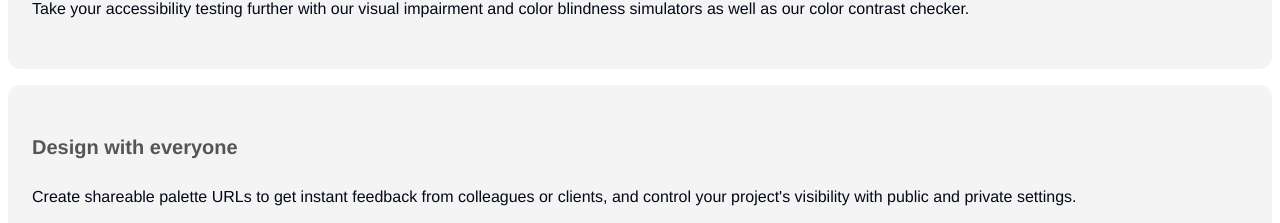
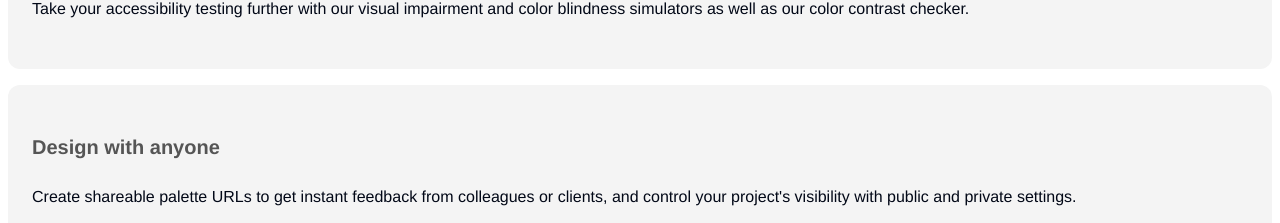
Before and after one commit to ci-dominguez/old-glimpse-nextjs, a Next.js app: page / in a window 1280 px wide. Shown: the part 3131-3354 px from the top of the page. Built offline with nearby package versions, Linux system fonts and the light colour scheme; no server answers.

Commit message:
Update wording

```diff
--- a/app/(marketing)/page.tsx
+++ b/app/(marketing)/page.tsx
@@ -182,7 +182,7 @@ export default function Home() {
       </section>
 
       <section className='flex flex-col m-2 px-6 py-12 space-y-6 rounded-xl bg-off'>
-        <h3 className='text-xl font-bold text-on'>Design with everyone</h3>
+        <h3 className='text-xl font-bold text-on'>Design with anyone</h3>
         <p>
           Create shareable palette URLs to get instant feedback from colleagues
           or clients, and control your project&apos;s visibility with public and
```
